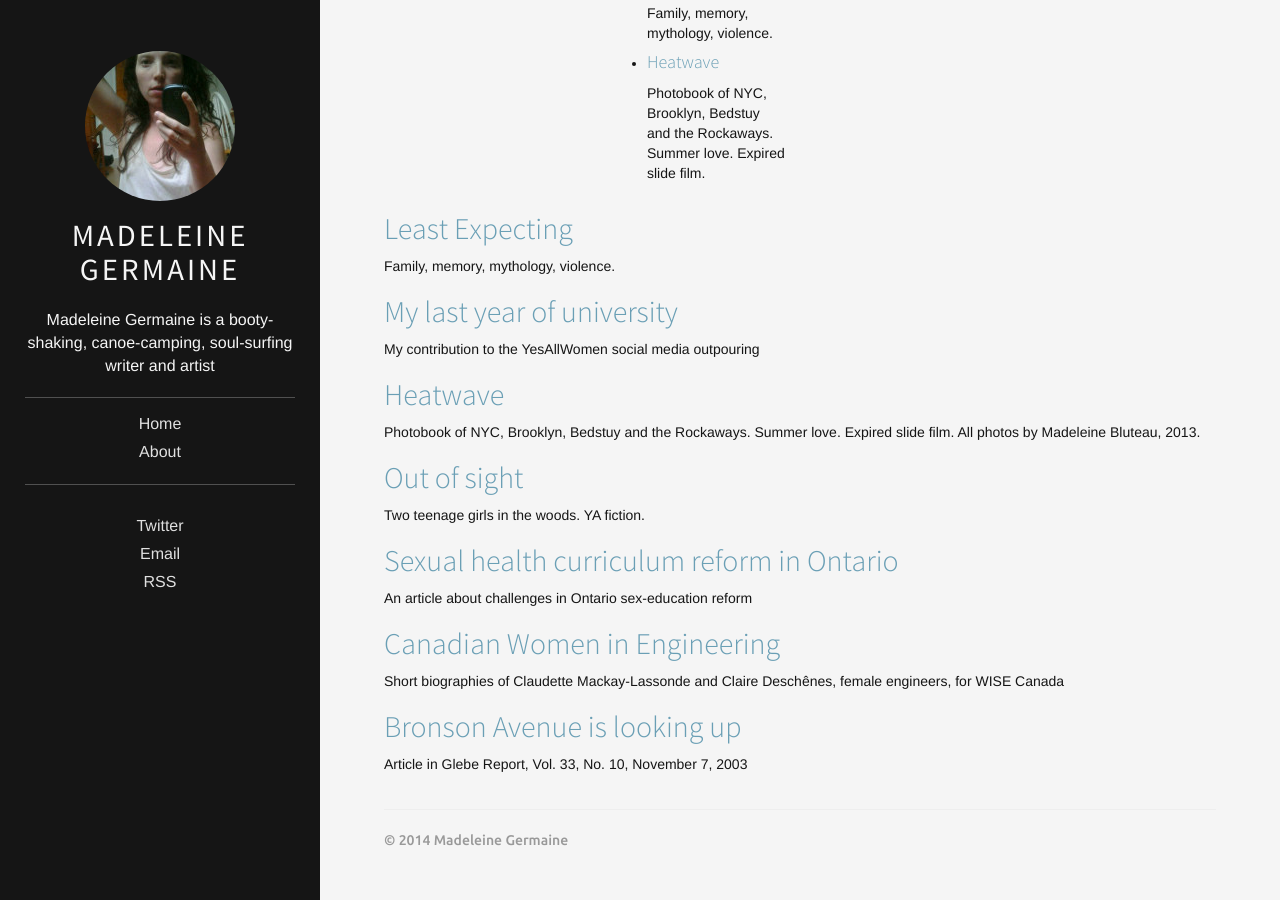
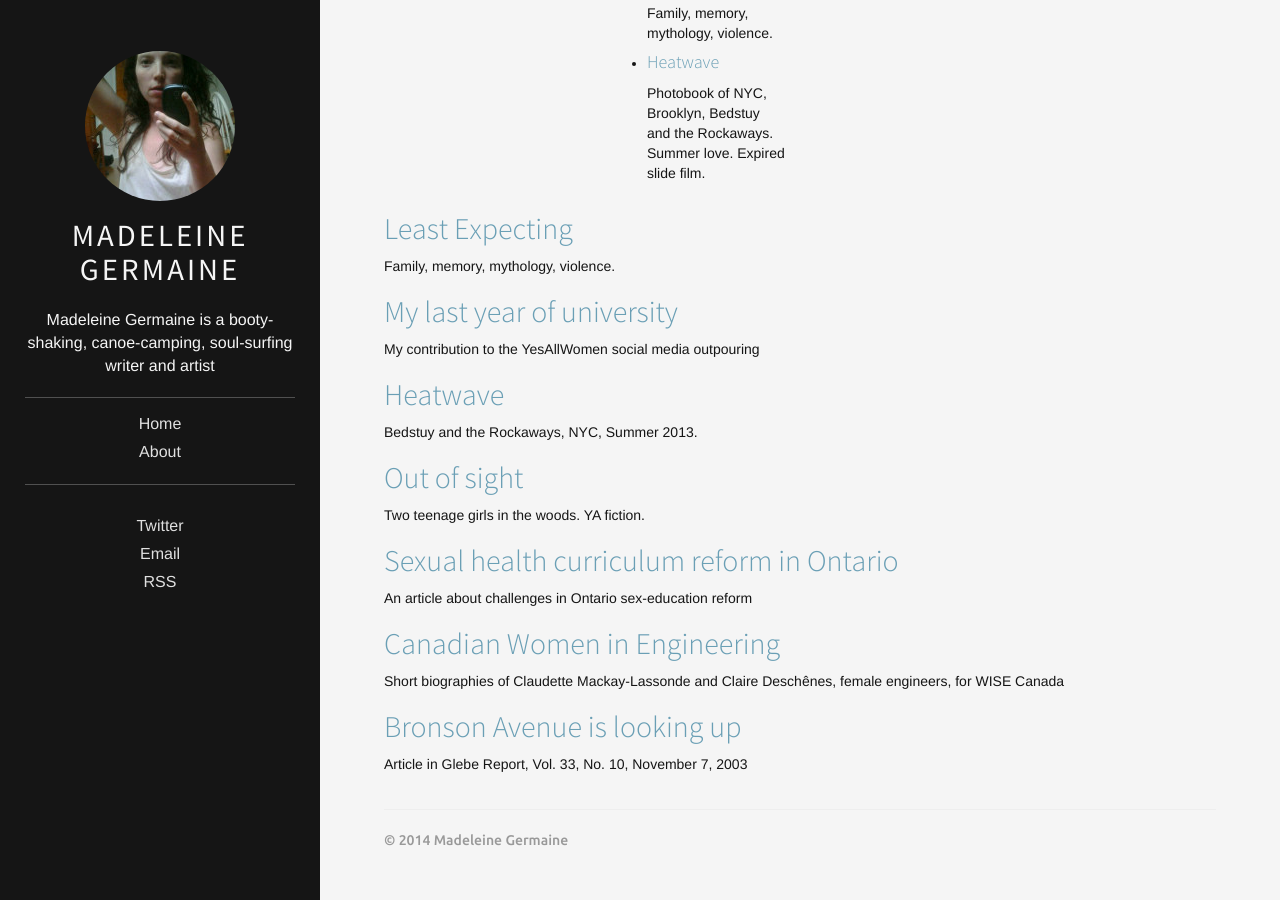
Before and after one commit to madeleinegermaine/madeleinegermaine, a Jekyll site: the page built from index.html, in a window 1280 px wide and 900 px high, scrolled down 661 px. Built offline with Jekyll 4.4.1, drawn with Linux system fonts in a browser that asks for light colours; the list of posts is cut into pages by our own code.

Commit message:
Updated 2014-05-22-heatwave.md

```diff
--- a/_posts/2014-05-22-heatwave.md
+++ b/_posts/2014-05-22-heatwave.md
@@ -7,7 +7,7 @@ tags:
   - book
   - photography
   - 2013
-description: "Photobook of NYC, Brooklyn, Bedstuy and the Rockaways. Summer love. Expired slide film. All photos by Madeleine Bluteau, 2013."
+description: "Bedstuy and the Rockaways, NYC, Summer 2013."
 fullview: false
 published: true
 ---
```
